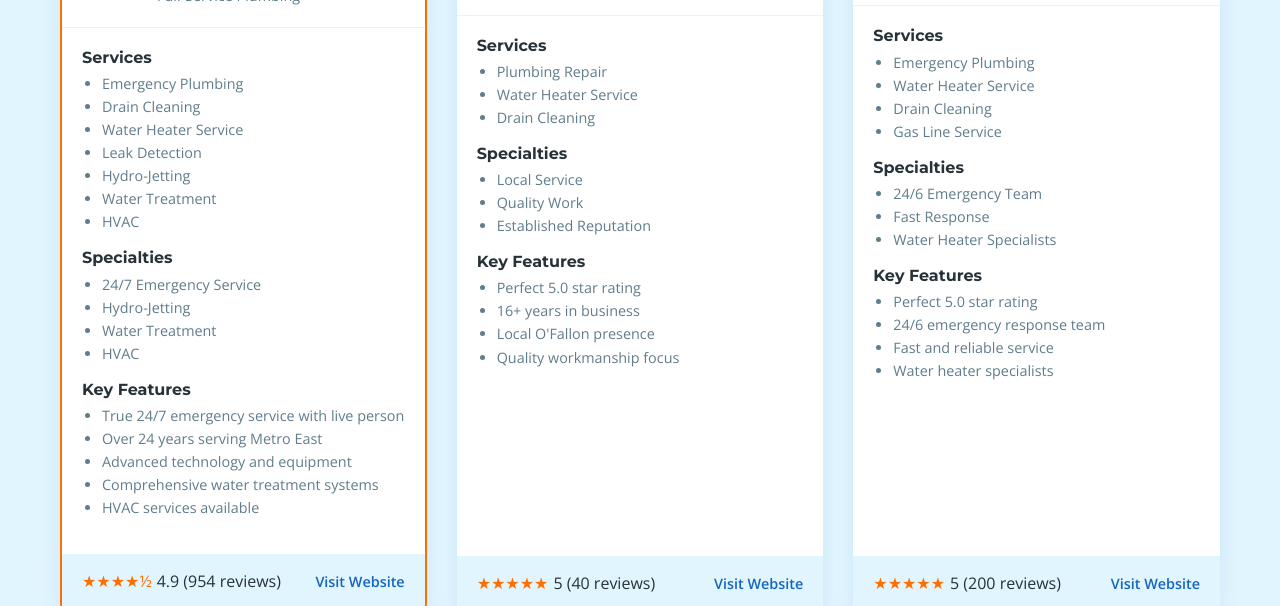
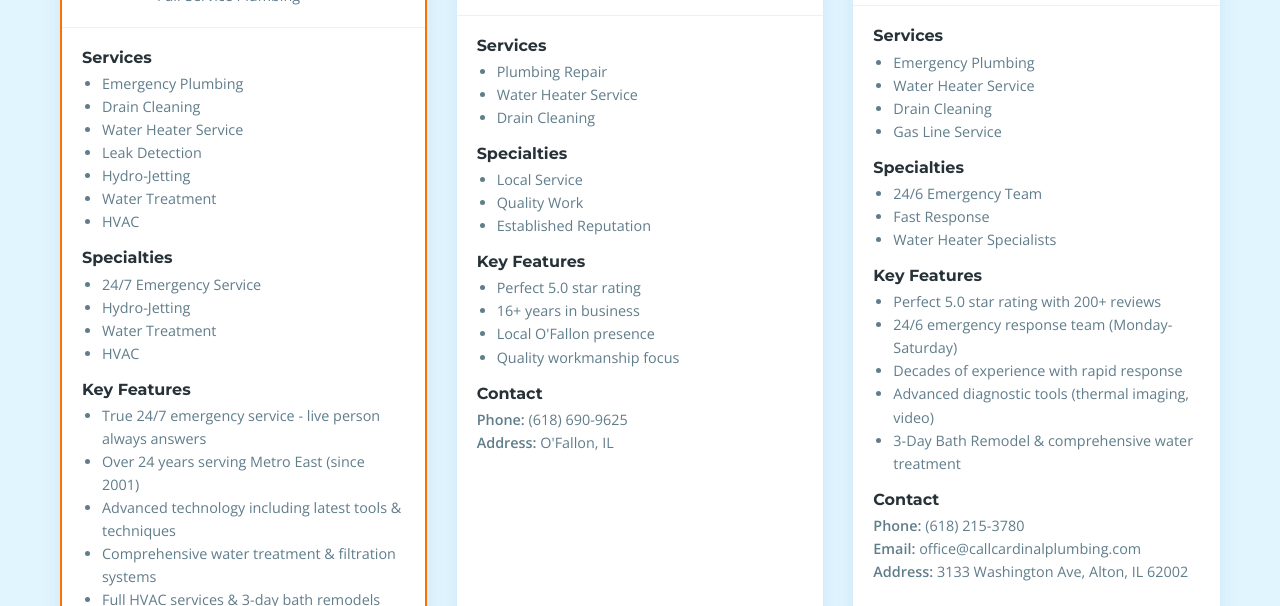
Before and after one commit to prouhet/ofallon-plumbers, a plain HTML site: page index.html in a window 1280 px wide. Shown: the part 5113-5719 px from the top of the page. Drawn offline with nearby package versions, Linux system fonts and the light colour scheme.

Commit message:
Update index.html

```diff
--- a/index.html
+++ b/index.html
@@ -1103,21 +1103,22 @@
             logo: "images/logos/embrich.jpg",
             address: "2910 Maryville Rd, Maryville, IL 62062",
             phone: "(618) 343-9899",
+            email: "Office@embrichplumbing.com",
             isPremium: true,
             services: ["Emergency Plumbing", "Drain Cleaning", "Water Heater Service", "Leak Detection", "Hydro-Jetting", "Water Treatment", "HVAC"],
             emergencyService: true,
             features: [
-              "True 24/7 emergency service with live person",
-              "Over 24 years serving Metro East",
-              "Advanced technology and equipment",
-              "Comprehensive water treatment systems",
-              "HVAC services available"
+              "True 24/7 emergency service - live person always answers",
+              "Over 24 years serving Metro East (since 2001)",
+              "Advanced technology including latest tools & techniques",
+              "Comprehensive water treatment & filtration systems",
+              "Full HVAC services & 3-day bath remodels"
             ],
             amenities: [
               "Monday-Friday: 8:00 AM - 4:00 PM",
-              "24/7 emergency service available",
+              "24/7 emergency dispatch with live person",
               "Financing options available",
-              "Text notifications with technician info"
+              "Text notifications with technician photo & info"
             ],
             location: "Metro East",
             availability: "24/7 Emergency"
@@ -1126,28 +1127,29 @@
             id: "preferred-plumbing-llc",
             name: "Preferred Plumbing LLC",
             type: "Residential Specialists",
-            specialties: ["Local O'Fallon Service", "Remodeling", "Water Heaters", "Veteran-Owned"],
+            specialties: ["Veteran-Owned Local Business", "Remodeling", "Water Heaters", "Onyx Shower Systems"],
             rating: 4.9,
             reviews: 515,
             website: "https://preferredplumbingllc.com/",
             logo: "images/logos/preferred.jpg",
             address: "121 Behrens Dr Ste 4, O'Fallon, IL 62269",
             phone: "(618) 632-7683",
+            email: "Preferred121@gmail.com",
             isPremium: false,
             services: ["Water Heater Service", "Drain Cleaning", "New Installations", "Backflow Testing", "Bathroom Remodeling"],
             emergencyService: true,
             features: [
-              "Veteran-owned business since 1992",
-              "Local O'Fallon headquarters",
-              "Over 33 years of experience",
-              "Onyx Shower Systems specialist",
-              "Strong community reputation"
+              "Veteran-owned business established 1992 (33+ years)",
+              "Local O'Fallon headquarters & community focus",
+              "Honest pricing - won't take advantage or overcharge",
+              "Onyx Shower Systems remodeling specialist",
+              "Christmas Eve emergency response proven"
             ],
             amenities: [
               "Monday-Friday: 8:00 AM - 4:00 PM",
-              "Emergency service available",
+              "Emergency service available (responsive to holidays)",
               "Credit cards and checks accepted",
-              "Free estimates on major projects"
+              "Appointments via phone or online contact form"
             ],
             location: "O'Fallon",
             availability: "Emergency Available"
@@ -1167,14 +1169,14 @@
             services: ["Plumbing Repair", "HVAC", "Electrical", "Drain Clearing", "Water Heater Service", "Gas Lines"],
             emergencyService: true,
             features: [
-              "Over 30 years in business",
+              "Over 30 years in business - massive 7,500+ reviews",
               "Multi-trade expertise (plumbing, HVAC, electrical)",
-              "Massive operation with 7500+ reviews",
-              "100% satisfaction guarantee",
-              "Upfront pricing promise"
+              "True 24-hour emergency service with live answering",
+              "100% satisfaction guarantee with no-hassle pricing",
+              "Same-day service backed by large-scale operation"
             ],
             amenities: [
-              "24/7 live answering service",
+              "24/7 live answering service - always staffed",
               "Same-day service available",
               "Financing through GreenSky",
               "Extensive Metro East coverage"
@@ -1193,21 +1195,22 @@
             logo: "images/logos/alexander.png",
             address: "702 Donna Dr, O'Fallon, IL 62269",
             phone: "(618) 227-4320",
+            email: "info@aplumbingllc.com",
             isPremium: false,
             services: ["Sewer Line Repair", "Water Heater Installation", "Re-piping", "Gas Lines", "Bathroom Remodeling"],
             emergencyService: false,
             features: [
-              "Sewer line repair specialists",
+              "Sewer line repair & replacement specialists",
               "Black-owned, LGBTQ+ friendly business",
-              "Hydro excavation technology",
-              "Fair pricing compared to larger competitors",
-              "Established in 2023 with industry experience since 2010"
+              "Modern hydro excavation technology",
+              "Fair pricing - more affordable than larger competitors",
+              "Free estimates for major projects & remodeling"
             ],
             amenities: [
-              "Monday-Friday: 9:00 AM - 5:00 PM",
-              "Free estimates available",
-              "Online estimate requests",
-              "Licensed and insured"
+              "Monday-Friday: 9:00 AM - 5:00 PM (closed weekends)",
+              "Free estimates available for major work",
+              "Online estimate request forms available",
+              "Licensed, insured & established 2023"
             ],
             location: "O'Fallon",
             availability: "Standard Hours"
@@ -1216,7 +1219,7 @@
             id: "beloman",
             name: "BELOMAN",
             type: "Full-Service Plumbing",
-            specialties: ["Plumbing", "Heating", "Cooling", "Established 1959"],
+            specialties: ["Second-Generation Family Business", "Heating & Cooling", "Senior & Military Discounts"],
             rating: 4.8,
             reviews: 4000,
             website: "https://beloman.com/",
@@ -1227,17 +1230,17 @@
             services: ["Plumbing Service", "Heating", "Air Conditioning", "Emergency Service", "Water Heaters"],
             emergencyService: true,
             features: [
-              "Established in 1959 - 66 years in business",
-              "Multi-trade services (plumbing, HVAC)",
-              "4000+ customer reviews",
-              "Senior and military discounts",
-              "Professional technicians wear booties"
+              "Second-generation family business since 1959 (66+ years)",
+              "Multi-trade services (plumbing, heating & cooling)",
+              "Massive 4000+ customer reviews & testimonials",
+              "Senior citizen & military discounts available",
+              "Professional standards - technicians wear booties"
             ],
             amenities: [
-              "24/7 emergency service",
-              "Senior and military discounts",
-              "Professional service standards",
-              "Extensive Metro East coverage"
+              "Monday-Friday: 7:00 AM - 5:00 PM, Saturday: 8 AM - 12 PM",
+              "24/7 emergency service for plumbing & HVAC",
+              "Senior & military discounts offered",
+              "Professional service standards & respect for property"
             ],
             location: "Metro East",
             availability: "24/7 Emergency"
@@ -1246,7 +1249,7 @@
             id: "roto-rooter",
             name: "Roto-Rooter",
             type: "Emergency Specialists",
-            specialties: ["Drain Cleaning", "Emergency Service", "National Chain", "No Overtime Charges"],
+            specialties: ["Drain Cleaning", "Emergency Service", "No Overtime Charges", "National Chain"],
             rating: 4.9,
             reviews: 965,
             website: "https://www.rotorooter.com/ofallonil/",
@@ -1257,17 +1260,17 @@
             services: ["Drain Cleaning", "Water Heater Service", "Emergency Plumbing", "Sewer Service"],
             emergencyService: true,
             features: [
-              "National brand since 1935",
-              "No overtime charges for nights/weekends/holidays",
-              "Guaranteed work",
+              "Trusted national brand since 1935 (90+ years)",
+              "No overtime charges for nights, weekends & holidays",
+              "Guaranteed work with same-day service",
+              "State-of-the-art diagnostic equipment",
+              "IICRC certified water cleanup professionals"
+            ],
+            amenities: [
+              "24/7 emergency service - no extra charges",
               "Same-day service specialists",
-              "Upfront pricing"
-            ],
-            amenities: [
-              "24/7 emergency service",
-              "No overtime charges",
-              "Guaranteed work",
-              "Credit card accepted"
+              "Free estimates & upfront pricing",
+              "Water damage restoration & mold remediation"
             ],
             location: "Regional",
             availability: "24/7 Emergency"
@@ -1312,20 +1315,22 @@
             logo: "images/logos/cardinal.webp",
             address: "3133 Washington Ave, Alton, IL 62002",
             phone: "(618) 215-3780",
+            email: "office@callcardinalplumbing.com",
             isPremium: false,
             services: ["Emergency Plumbing", "Water Heater Service", "Drain Cleaning", "Gas Line Service"],
             emergencyService: true,
             features: [
-              "Perfect 5.0 star rating",
-              "24/6 emergency response team",
-              "Fast and reliable service",
-              "Water heater specialists"
+              "Perfect 5.0 star rating with 200+ reviews",
+              "24/6 emergency response team (Monday-Saturday)",
+              "Decades of experience with rapid response",
+              "Advanced diagnostic tools (thermal imaging, video)",
+              "3-Day Bath Remodel & comprehensive water treatment"
             ],
             amenities: [
-              "24/6 emergency service (Mon-Sat)",
-              "Fast response times",
-              "Quality service guarantee",
-              "Professional technicians"
+              "Monday-Friday: 8:00 AM - 4:00 PM",
+              "24/6 emergency service (closed Sundays)",
+              "No hidden fees - transparent pricing",
+              "Hydro-jetting & video camera inspection"
             ],
             location: "Regional",
             availability: "24/6 Emergency"
@@ -1334,27 +1339,28 @@
             id: "alpha-sewer-plumbing",
             name: "Alpha Sewer & Plumbing",
             type: "Full-Service Plumbing",
-            specialties: ["Sewer Specialists", "Emergency Service", "Senior Discounts"],
+            specialties: ["Sewer Specialists", "Emergency Service", "Holiday Response"],
             rating: 4.7,
             reviews: 100,
             website: "https://alphasewerandplumbing.com/",
             logo: "images/logos/alpha.webp",
-            address: "Belleville, IL",
+            address: "224 N High St, Belleville, IL 62220",
             phone: "(618) 277-7660",
             isPremium: false,
             services: ["Sewer Service", "Drain Cleaning", "Emergency Plumbing", "Water Heater Service"],
             emergencyService: true,
             features: [
-              "Established in 1988 - 37 years experience",
-              "Sewer and drain specialists",
-              "Senior citizen discounts",
-              "Clean work practices"
+              "Established 1988 - 37 years sewer & drain expertise",
+              "Memorial Day emergency response (within 1 hour)",
+              "Video camera sewer inspections available",
+              "Clean work practices - super clean workspace",
+              "Quick service for immediate repairs"
             ],
             amenities: [
-              "24/7 emergency service",
-              "Senior discounts available",
+              "24/7 emergency service including holidays",
+              "Rapid response times (1 hour proven)",
               "Clean work environment maintained",
-              "Established reputation"
+              "Fair pricing for emergency calls"
             ],
             location: "Metro East",
             availability: "24/7 Emergency"
@@ -1392,27 +1398,29 @@
             id: "a-davinroy-plumbing",
             name: "A Davinroy Plumbing & Mechanical",
             type: "Full-Service Plumbing",
-            specialties: ["Third Generation", "Emergency Service", "Military Discounts"],
+            specialties: ["Third-Generation Family", "Emergency Service", "Military & Senior Discounts"],
             rating: 4.8,
             reviews: 50,
             website: "https://adavinroyplumbingmechanical.com/",
             logo: "images/logos/adavinroy.webp",
-            address: "Belleville, IL",
+            address: "407 N High St, Belleville, IL 62220",
             phone: "(618) 980-3712",
+            email: "aldavinroy@hotmail.com",
             isPremium: false,
             services: ["Plumbing Service", "Emergency Service", "Mechanical Systems"],
             emergencyService: true,
             features: [
-              "Third generation family business since 1920s",
-              "Nearly 100 years of experience",
-              "Military and senior discounts",
-              "Fast emergency response"
+              "Third-generation family plumbers since 1920s (100+ years)",
+              "Lightning-fast emergency response (40-minute proven)",
+              "Military & senior citizen discounts available",
+              "Complete kitchen & bathroom remodeling",
+              "Backhoe & excavating services available"
             ],
             amenities: [
-              "24/7 emergency service",
-              "Military and senior discounts",
-              "Family business values",
-              "Extensive experience"
+              "24/7 emergency service - seven days a week",
+              "Military & senior discounts offered",
+              "Extremely fast response times",
+              "Family business values & fair pricing"
             ],
             location: "Metro East",
             availability: "24/7 Emergency"
@@ -1421,27 +1429,29 @@
             id: "action-mechanical",
             name: "Action Mechanical Services",
             type: "Full-Service Plumbing",
-            specialties: ["Flat Rate Pricing", "Home Warranty Work", "Established 1989"],
+            specialties: ["Family & Woman-Owned", "Flat Rate Pricing", "Home Warranty Work"],
             rating: 4.6,
             reviews: 40,
             website: "https://actionservices.org/",
             logo: "images/logos/action.avif",
-            address: "O'Fallon, IL",
+            address: "6700 Old Collinsville Rd, O'Fallon, IL 62269",
             phone: "(618) 476-7750",
+            email: "info@actionservices.org",
             isPremium: false,
             services: ["Plumbing Service", "Home Warranty Work", "Water Heater Service"],
             emergencyService: true,
             features: [
-              "Established in 1989 - 36 years experience",
-              "Standard flat rate pricing",
-              "Home warranty company approved",
-              "Local O'Fallon presence"
+              "Family-owned & woman-owned business since 1989",
+              "36 years serving Madison, Monroe, St. Clair counties",
+              "Standard flat rate pricing structure",
+              "Home warranty company approved contractor",
+              "Full HVAC services alongside plumbing"
             ],
             amenities: [
-              "Emergency service available",
-              "Flat rate pricing structure",
-              "Home warranty accepted",
-              "Experienced technicians"
+              "24/7 emergency repair services",
+              "Standard flat rate pricing model",
+              "Home warranty work accepted",
+              "Online quote request forms available"
             ],
             location: "O'Fallon",
             availability: "Emergency Available"
@@ -2042,9 +2052,28 @@
                 featuresInfo.appendChild(featuresHeading);
                 featuresInfo.appendChild(featuresList);
 
+                // Contact info
+                const contactInfo = document.createElement('div');
+                contactInfo.className = 'profile-info';
+
+                const contactHeading = document.createElement('h4');
+                contactHeading.textContent = 'Contact';
+
+                const contactDetails = document.createElement('div');
+                contactDetails.style.fontSize = '0.9rem';
+                contactDetails.innerHTML = `
+                    <p><strong>Phone:</strong> ${plumber.phone}</p>
+                    ${plumber.email ? `<p><strong>Email:</strong> ${plumber.email}</p>` : ''}
+                    <p><strong>Address:</strong> ${plumber.address}</p>
+                `;
+
+                contactInfo.appendChild(contactHeading);
+                contactInfo.appendChild(contactDetails);
+
                 profileBody.appendChild(servicesInfo);
                 profileBody.appendChild(specialtiesInfo);
                 profileBody.appendChild(featuresInfo);
+                profileBody.appendChild(contactInfo);
 
                 // Profile footer
                 const profileFooter = document.createElement('div');
@@ -2148,7 +2177,7 @@
 
                     // Availability filter
                     if (availabilityValue !== 'all') {
-                        if (availabilityValue === 'emergency' && plumber.availability !== '24/7 Emergency') return false;
+                        if (availabilityValue === 'emergency' && !plumber.availability.includes('Emergency')) return false;
                         if (availabilityValue === 'extended' && !plumber.availability.includes('Emergency') && !plumber.availability.includes('Extended')) return false;
                         if (availabilityValue === 'standard' && plumber.availability !== 'Standard Hours') return false;
                     }
@@ -2400,6 +2429,7 @@
                             <h4>Contact Information:</h4>
                             <p><strong>Phone:</strong> ${bestMatch.phone}</p>
                             <p><strong>Address:</strong> ${bestMatch.address}</p>
+                            ${bestMatch.email ? `<p><strong>Email:</strong> ${bestMatch.email}</p>` : ''}
                         </div>
                         <a href="${bestMatch.website}" target="_blank" class="btn btn-primary" style="margin-top: 20px; display: inline-block;">Visit ${bestMatch.name}</a>
                     </div>
```
